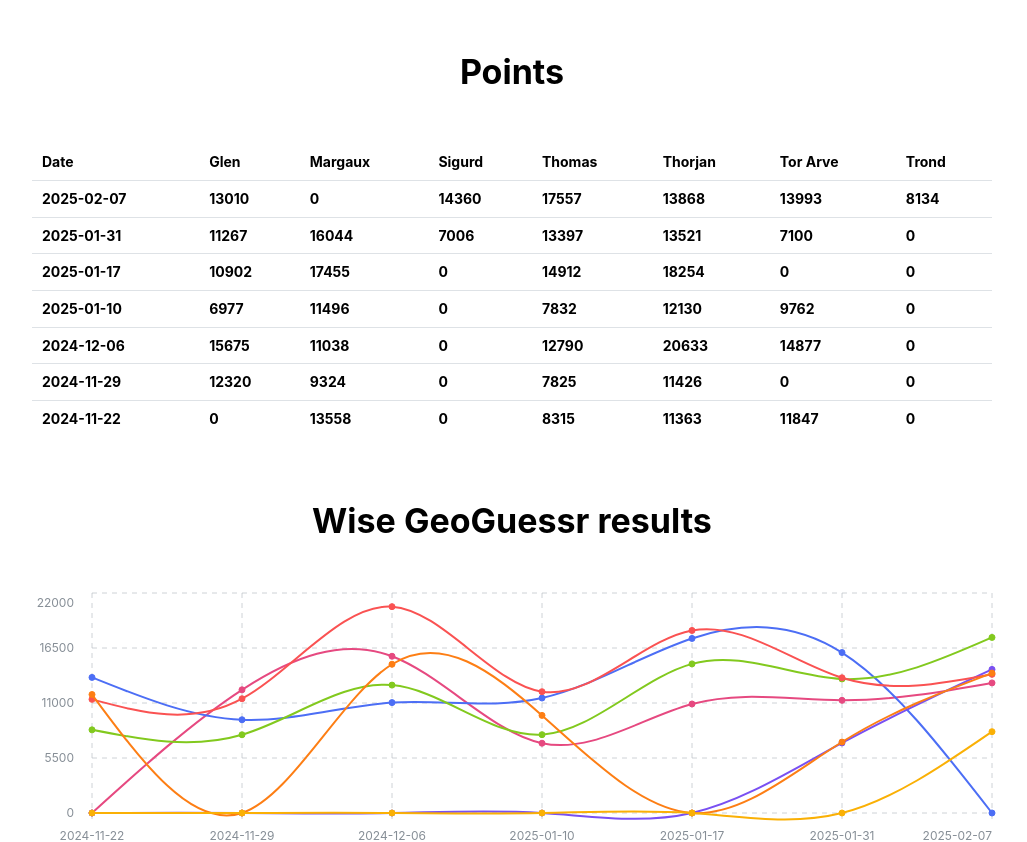
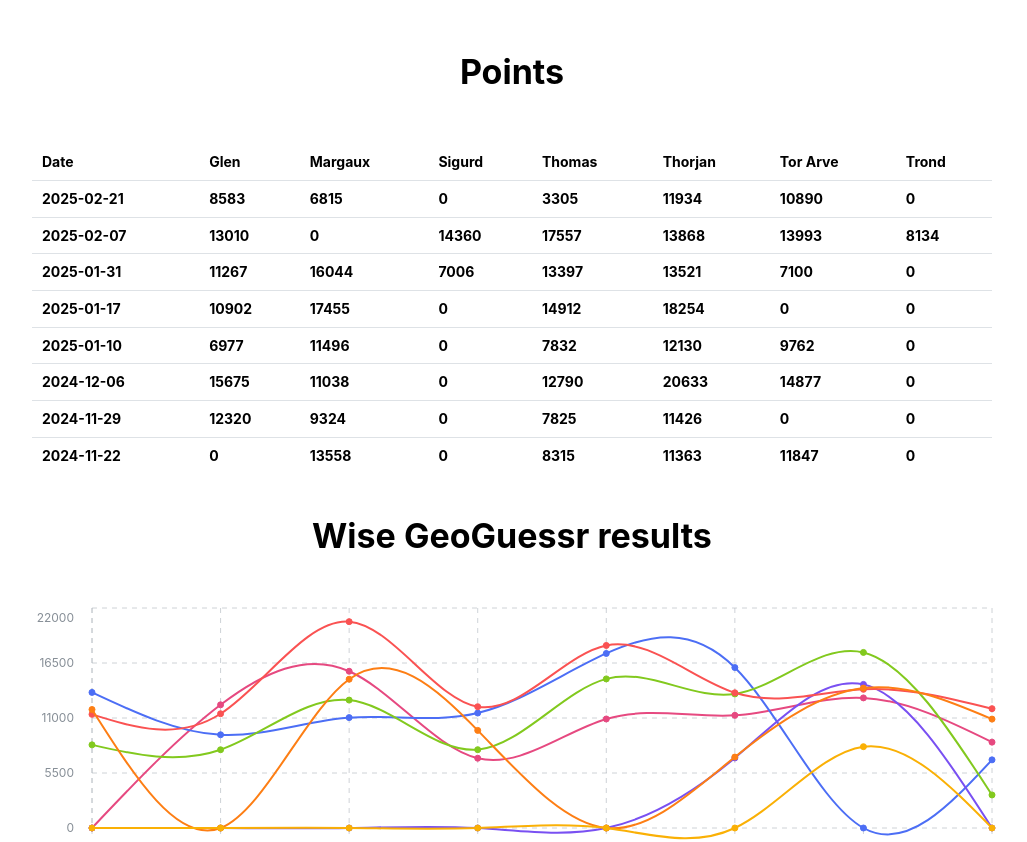
Before and after one commit to glensorbo/wise-geoguessr, a React (Vite) app: page / in a window 1280 px wide. Shown: the top 842 px of the page, without its empty margins (128-1155 px from the left). Built offline with nearby package versions, Linux system fonts and the light colour scheme.

Commit message:
2024-02-21

```diff
--- a/src/data.ts
+++ b/src/data.ts
@@ -1,6 +1,17 @@
 export type Player = 'Glen' | 'Thomas' | 'Margaux' | 'Sigurd' | 'Thorjan' | 'Tor Arve' | 'Trond';
 
 export const data: Record<'date' | Player | 'Winner', string | number>[] = [
+  {
+    date: '2025-02-21',
+    Glen: 8583,
+    Thomas: 3305,
+    Margaux: 6815,
+    Thorjan: 11934,
+    'Tor Arve': 10890,
+    Sigurd: 0,
+    Trond: 0,
+    Winner: 'Thorjan',
+  },
   {
     date: '2025-02-07',
     Glen: 13010,
```
